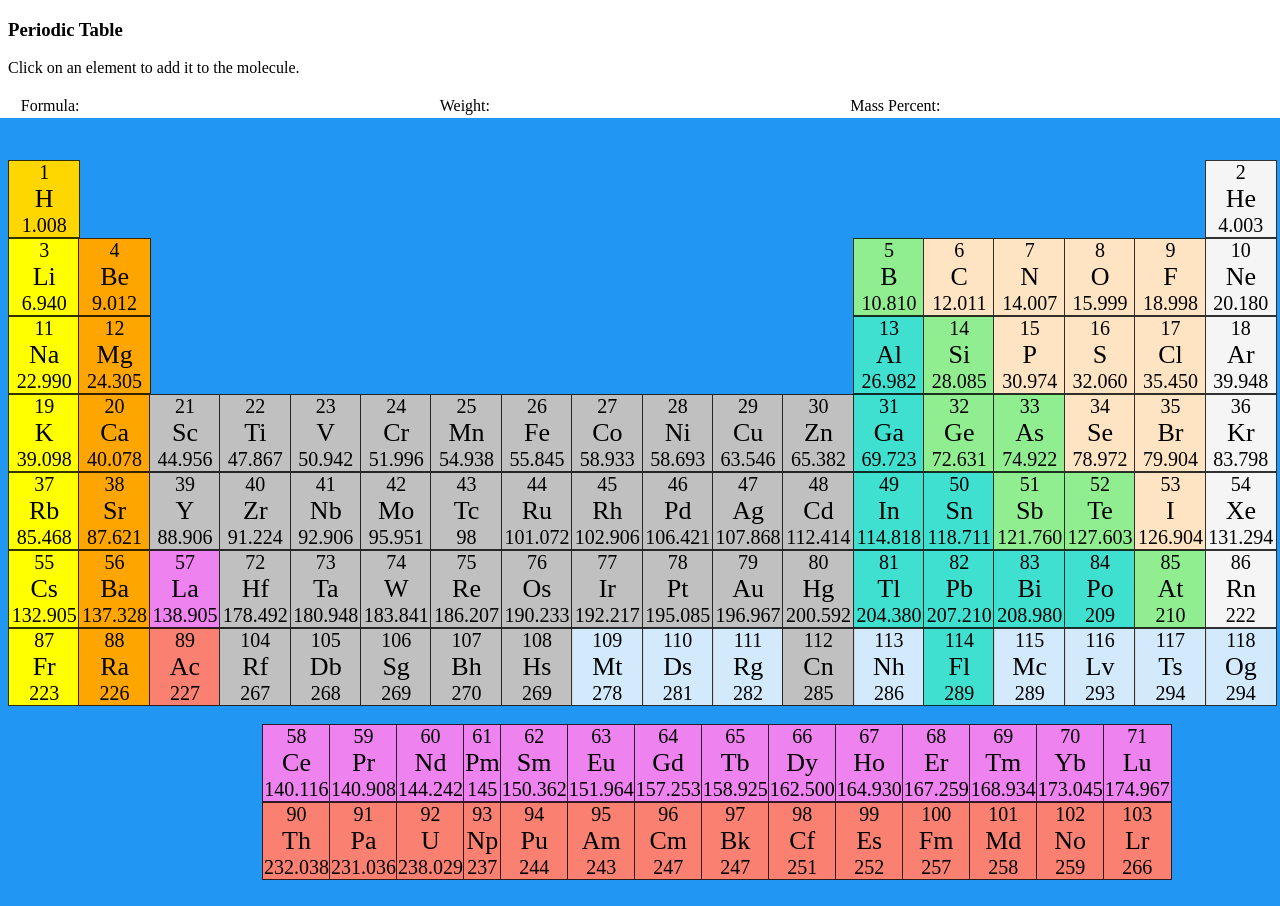
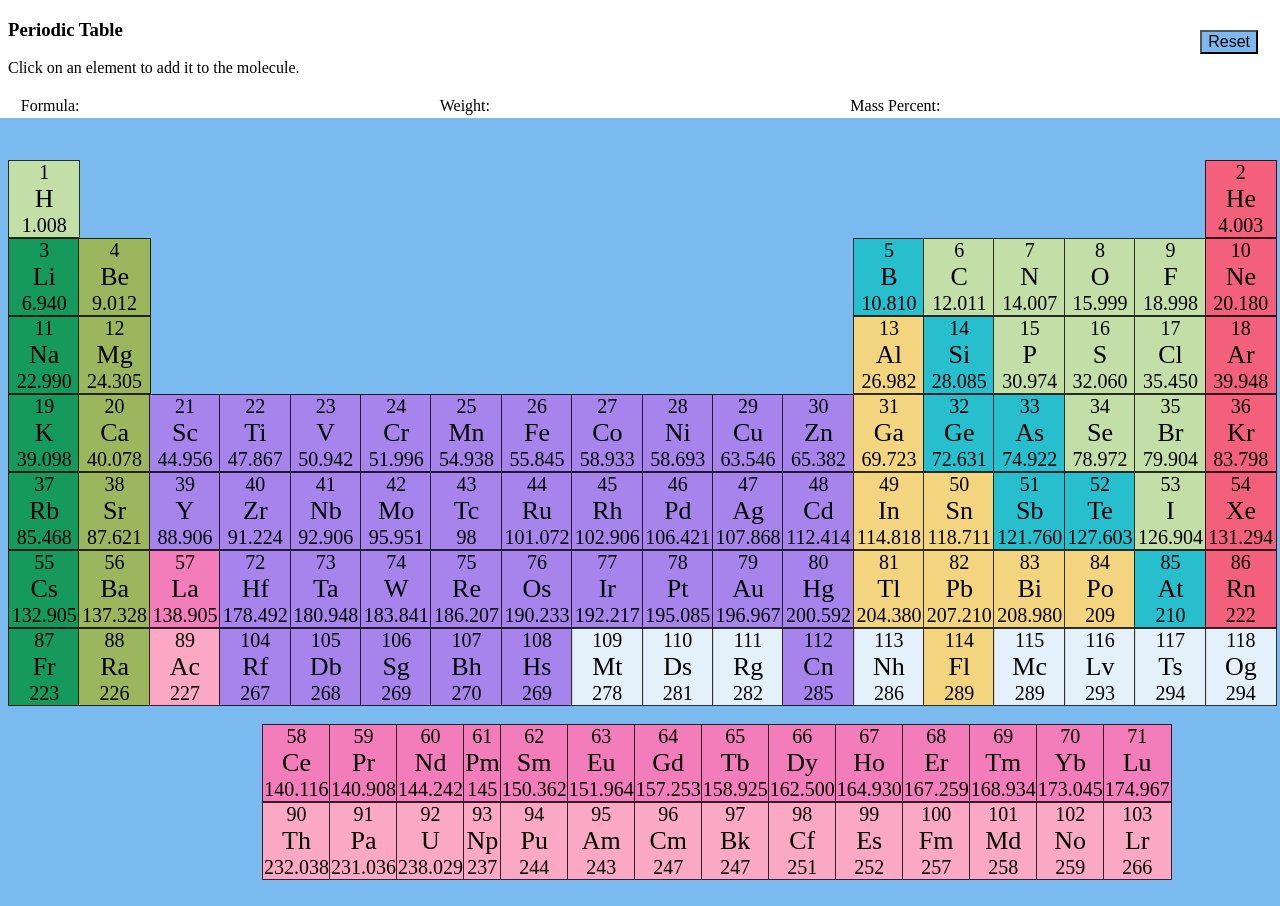
Before and after one commit to johnpatbatt/periodic-table, a React (Create React App) app: page / in a window 1280 px wide. Built offline with nearby package versions, Linux system fonts and the light colour scheme.

Commit message:
colors + reset button

```diff
--- a/src/App.css
+++ b/src/App.css
@@ -1,5 +1,5 @@
 body {
-  background-color: #2196f3;
+  background-color: #7abaee;
 }
 
 .display {
@@ -42,3 +42,11 @@ body {
   margin-left: 236px;
   padding: 18px;
 }
+
+button{
+  float: right;
+  margin: 30px;
+  width: auto;
+  background-color: #7abaee;
+  font-size: 100%;
+}
--- a/src/App.js
+++ b/src/App.js
@@ -81,13 +81,22 @@ class App extends Component {
     return mass_composition;
   };
 
+  resetState = () =>{
+    this.setState({
+      molecule: [],
+      formula: "",
+      molecular_weight: 0,
+      mass_composition: ""
+    });
+  }
+
   render() {
     return (
       <div className="App">
         {/* molecule info display */}
         <div className="display">
+        <button onClick={this.resetState}>Reset</button>
           <h3>Periodic Table</h3>
-
           <p>Click on an element to add it to the molecule.</p>
 
           <div class="columns-3">
@@ -100,7 +109,9 @@ class App extends Component {
             </p>
             <p class="col">Mass Percent: {this.state.mass_composition}</p>
           </div>
+
         </div>
+
 
         {/* main table */}
         <div class="ptable">
--- a/src/components/Element/style.css
+++ b/src/components/Element/style.css
@@ -34,50 +34,50 @@
 
 /* hydrogen */
 .H {
-  background: gold;
+  background: #c3dea7;
 }
 
 /* nobel gasses */
 .He, .Ne, .Ar, .Kr, .Xe, .Rn {
-  background: whitesmoke;
+  background: #f3607b;
 }
 
 /* alkalai metals */
 .Li, .Na, .K, .Rb, .Cs, .Fr {
-  background: yellow;
+  background: #15995d;
 }
 
 /* alkalai earth metals */
 .Be, .Mg, .Ca, .Sr, .Ba, .Ra {
-  background: orange;
+  background: #9cb65e;
 }
 
 /* transition metals */
 .Sc, .Ti, .V, .Cr, .Mn, .Fe, .Co, .Ni, .Cu, .Zn, .Y, .Zr, .Nb, .Mo, .Tc, .Ru, .Rh, .Pd, .Ag, .Cd, .Hf, .Ta, .W, .Re, .Os, .Ir, .Pt, .Au, .Hg, .Rf, .Db, .Sg, .Bh, .Hs, .Cn {
-  background: silver;
+  background: #a784ec;
 }
 
 /* metalloids */
 .B, .Si, .Ge, .As, .Sb, .Te, .At {
-  background: lightgreen;
+  background: #27bfcd;
 }
 
 /* non metals */
 .C, .N, .O, .F, .P, .S, .Cl, .Se, .Br, .I {
-  background: bisque;
+  background: #c3dea7;
 }
 
 /* post transition metals */
 .Al, .Ga, .In, .Sn, .Tl, .Pb, .Bi, .Po, .Fl {
-  background: turquoise;
+  background: #f3d47f
 }
 
 /* lanthanum series  */
 .La, .Ce, .Pr, .Nd, .Pm, .Sm, .Eu, .Gd, .Tb, .Dy, .Ho, .Er, .Tm, .Yb, .Lu {
-  background: violet
+  background: #f37dba
 }
 
 /* actinium series */
 .Ac, .Th, .Pa, .U, .Np, .Pu, .Am, .Cm, .Bk, .Cf, .Es, .Fm, .Md, .No, .Lr {
-  background: salmon
+  background: #faa8c4
 }
```
